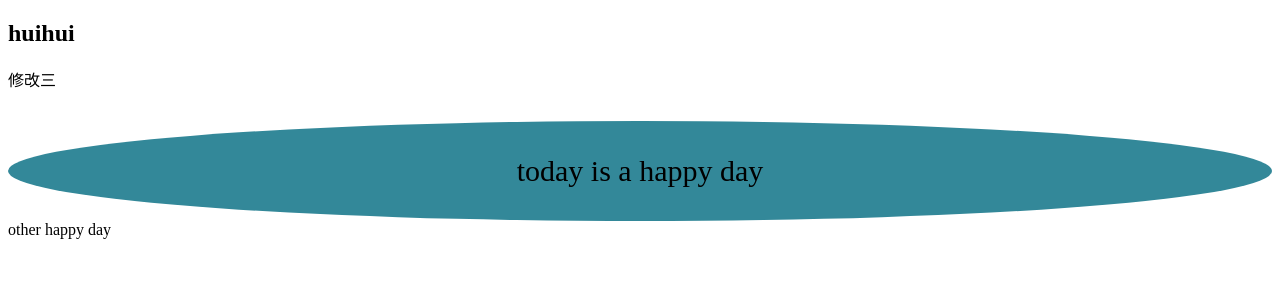
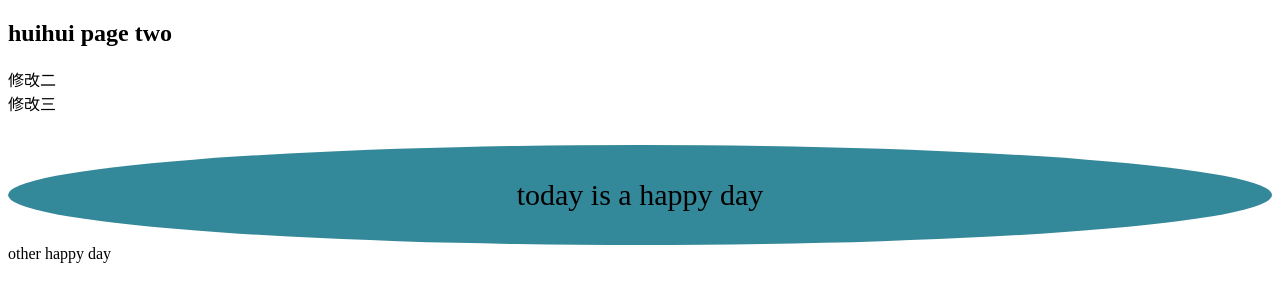
Before and after one commit to chenhonghui/happy, a plain HTML site: page index.html in a window 1280 px wide. Drawn offline with Linux system fonts and the light colour scheme.

Commit message:
继续撤销

```diff
--- a/index.html
+++ b/index.html
@@ -16,7 +16,8 @@
         </style>
     </head>
     <body>
-        <h2>huihui</h2>
+        <h2>huihui page two</h2>
+        <div>修改二</div>
         <div>修改三</div>
         <div class="content-wrap">today is a happy day</div>
         <div>other happy day</div>
```
